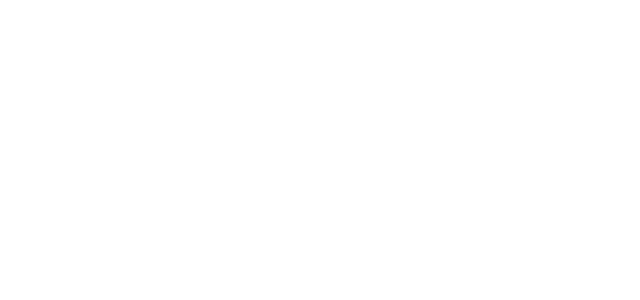
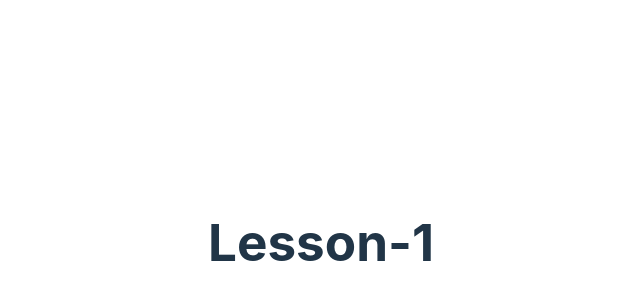
Before and after one commit to khayrullaevf/wb-react-tutorials, a React (Vite) app: page / in a window 1280 px wide. Shown: the part 158-458 px from the top of the page, without its empty margins (319-959 px from the left). Built offline with nearby package versions, Linux system fonts and the light colour scheme.

Commit message:
lesson-1

```diff
--- a/src/App.jsx
+++ b/src/App.jsx
@@ -6,6 +6,7 @@
   return (
     <>
 
+     <h1>Lesson-1</h1>
     </>
   )
 }
```
